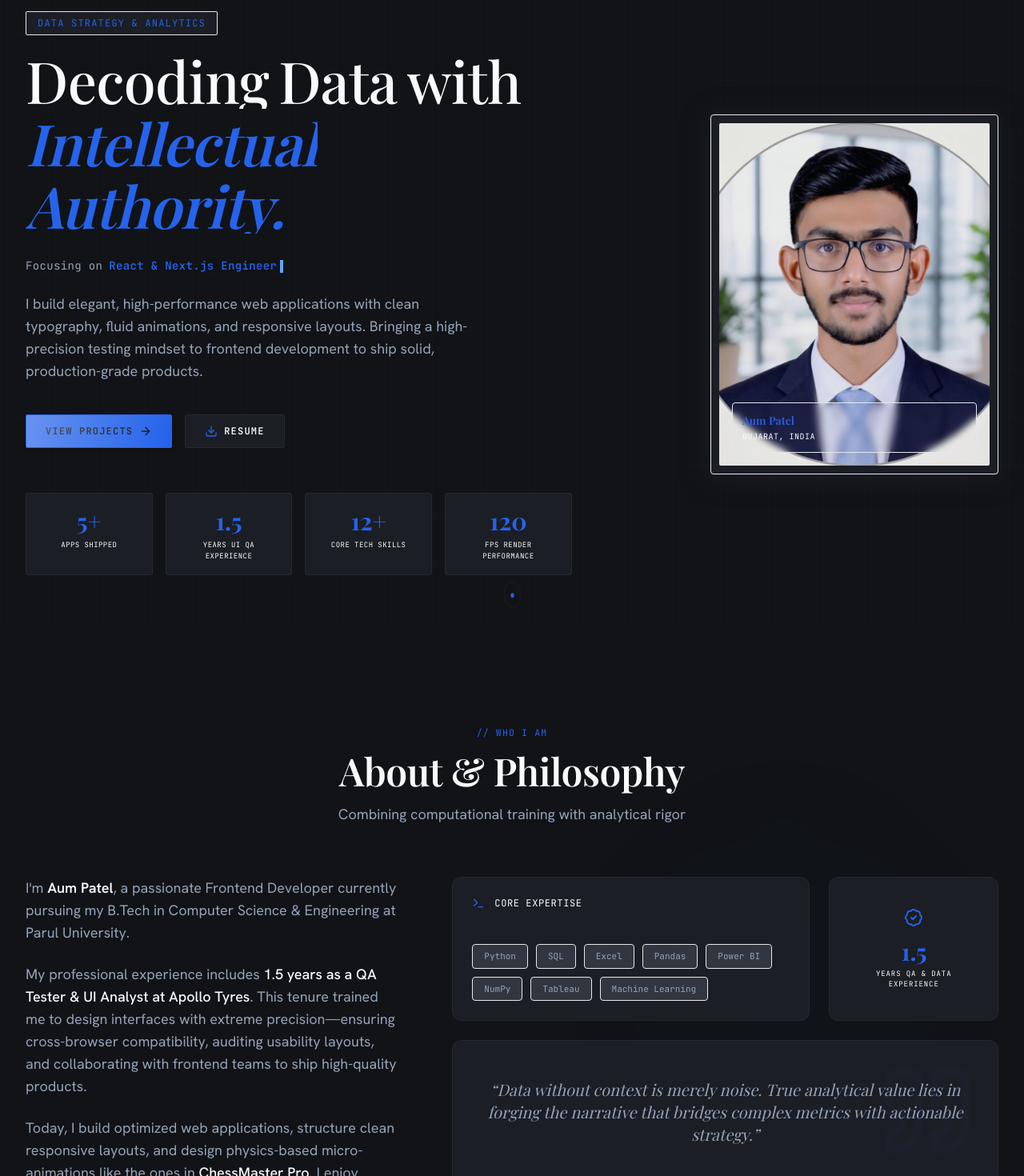
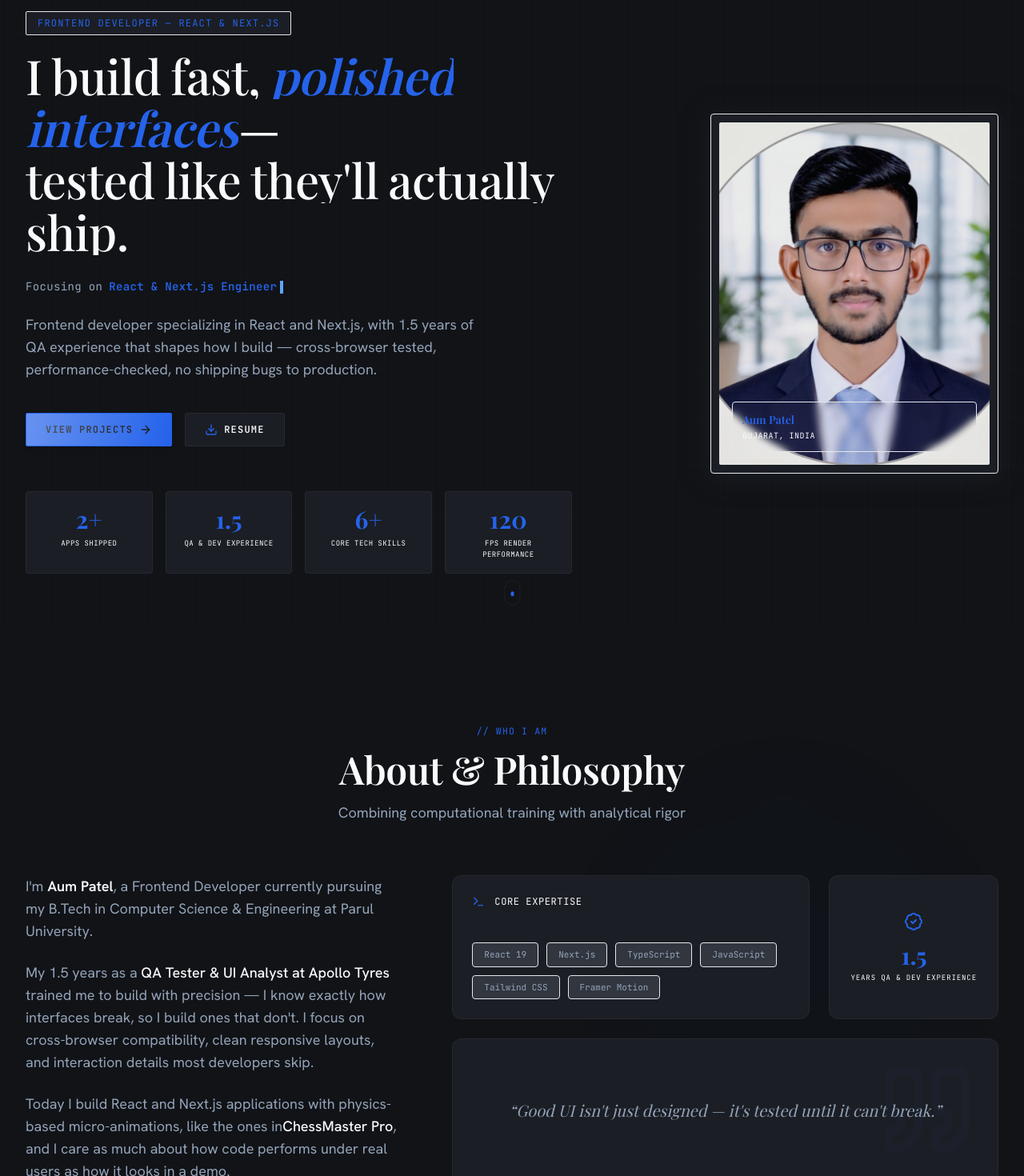
Before and after one commit to aum-patel14/aum-patel-portfolio, a Next.js app: page / in a window 1280 px wide. Shown: the part 80-1550 px from the top of the page at 80% size. Built offline with nearby package versions, Linux system fonts and the light colour scheme; no server answers.

Commit message:
refactor: reposition portfolio identity to dedicated Frontend Developer React & Next.js

```diff
--- a/app/layout.tsx
+++ b/app/layout.tsx
@@ -27,9 +27,9 @@ const siteUrl = process.env.NEXT_PUBLIC_SITE_URL || 'https://aumpatel.dev'
 
 export const metadata: Metadata = {
   metadataBase: new URL(siteUrl),
-  title: 'Aum Patel | Frontend Developer — High-Performance Interfaces',
+  title: 'Aum Patel | Frontend Developer — React & Next.js',
   description:
-    'Aum Patel — Frontend Developer from Gujarat, India. Specializing in TypeScript, React, Next.js, Tailwind CSS, and Framer Motion. Building clean, high-performance web applications.',
+    'Aum Patel — Frontend Developer from Gujarat, India. Building fast, polished web applications with React, Next.js, TypeScript, and Tailwind CSS. QA-tested, production-ready UI.',
   keywords: [
     'Aum Patel',
     'Frontend Developer',
@@ -47,18 +47,18 @@ export const metadata: Metadata = {
   creator: 'Aum Patel',
   openGraph: {
     type: 'website',
-    title: 'Check out my portfolio! 🚀 | Aum Patel',
+    title: 'Aum Patel | Frontend Developer — React & Next.js',
     description:
-      'Frontend Developer — Crafting high-performance, beautiful web applications with TypeScript, React & Next.js.',
+      'Aum Patel — Frontend Developer from Gujarat, India. Building fast, polished web applications with React, Next.js, TypeScript, and Tailwind CSS. QA-tested, production-ready UI.',
     siteName: 'Aum Patel Portfolio',
     locale: 'en_US',
     url: siteUrl,
   },
   twitter: {
     card: 'summary_large_image',
-    title: 'Aum Patel | Frontend Developer',
+    title: 'Aum Patel | Frontend Developer — React & Next.js',
     description:
-      'Frontend Developer — TypeScript · React · Next.js · TailwindCSS · Animation',
+      'Aum Patel — Frontend Developer from Gujarat, India. Building fast, polished web applications with React, Next.js, TypeScript, and Tailwind CSS. QA-tested, production-ready UI.',
     creator: '@aumpatel',
   },
   robots: {
--- a/components/About.tsx
+++ b/components/About.tsx
@@ -36,17 +36,18 @@ export default function About() {
               className="space-y-6 text-text-secondary text-base sm:text-lg leading-relaxed font-sans"
             >
               <p>
-                I&apos;m <span className="text-text-primary font-semibold">Aum Patel</span>, a passionate
-                Frontend Developer currently pursuing my B.Tech in Computer Science & Engineering at Parul University.
+                I&apos;m <span className="text-text-primary font-semibold">Aum Patel</span>, a Frontend
+                Developer currently pursuing my B.Tech in Computer Science & Engineering at Parul University.
               </p>
               <p>
-                My professional experience includes <span className="text-text-primary font-medium">1.5 years as a QA Tester & UI Analyst at Apollo Tyres</span>.
-                This tenure trained me to design interfaces with extreme precision—ensuring cross-browser compatibility, auditing usability layouts, and collaborating with frontend teams to ship high-quality products.
+                My 1.5 years as a <span className="text-text-primary font-medium">QA Tester & UI Analyst at Apollo Tyres</span> trained
+                me to build with precision — I know exactly how interfaces break, so I build ones that don&apos;t.
+                I focus on cross-browser compatibility, clean responsive layouts, and interaction details most developers skip.
               </p>
               <p>
-                Today, I build optimized web applications, structure clean responsive layouts, and design physics-based
-                micro-animations like the ones in <span className="text-text-primary font-medium">ChessMaster Pro</span>. I enjoy working at
-                the intersection of layout architecture, clean code, and interactive visual aesthetics.
+                Today I build React and Next.js applications with physics-based micro-animations, like the ones in
+                <span className="text-text-primary font-medium">ChessMaster Pro</span>, and I care as much about how code performs
+                under real users as how it looks in a demo.
               </p>
             </motion.div>
           </div>
@@ -70,7 +71,7 @@ export default function About() {
                   </h3>
                 </div>
                 <div className="flex flex-wrap gap-2.5">
-                  {['Python', 'SQL', 'Excel', 'Pandas', 'Power BI', 'NumPy', 'Tableau', 'Machine Learning'].map((tech) => (
+                  {['React 19', 'Next.js', 'TypeScript', 'JavaScript', 'Tailwind CSS', 'Framer Motion'].map((tech) => (
                     <span
                       key={tech}
                       className="bg-surface-container-high px-3.5 py-1.5 font-mono text-[11px] text-text-secondary rounded border border-border/40 hover:border-primary/30 transition-all duration-300"
@@ -92,7 +93,7 @@ export default function About() {
                 <Verified className="w-6 h-6 text-primary mb-3" />
                 <h4 className="font-serif text-3xl font-bold text-primary mb-1">1.5</h4>
                 <p className="font-mono text-[9px] tracking-widest uppercase text-on-surface-variant">
-                  Years QA & Data Experience
+                  Years QA & Dev Experience
                 </p>
               </motion.div>
 
@@ -109,7 +110,7 @@ export default function About() {
                 </div>
 
                 <p className="font-serif text-lg md:text-xl text-text-secondary italic leading-relaxed relative z-10 text-center max-w-2xl mx-auto">
-                  &ldquo;Data without context is merely noise. True analytical value lies in forging the narrative that bridges complex metrics with actionable strategy.&rdquo;
+                  &ldquo;Good UI isn&apos;t just designed — it&apos;s tested until it can&apos;t break.&rdquo;
                 </p>
               </motion.div>
 
--- a/components/Contact.tsx
+++ b/components/Contact.tsx
@@ -91,7 +91,7 @@ export default function Contact() {
                 </div>
               </div>
               <p className="text-text-secondary text-sm leading-relaxed">
-                Looking to expand my analytical footprint. Actively seeking full-time junior positions, internships, or consultancy roles globally.
+                Actively seeking full-time Frontend Developer positions, junior UI engineering roles, or internships globally.
               </p>
             </div>
 
--- a/components/Footer.tsx
+++ b/components/Footer.tsx
@@ -73,7 +73,7 @@ export default function Footer() {
               Get in Touch
             </h4>
             <p className="text-text-secondary text-sm mb-4 font-sans">
-              Open to internship opportunities and data strategy roles.
+              Open to internship opportunities, frontend development positions, and freelance projects.
             </p>
             <a
               href={`mailto:${personalInfo.email}`}
--- a/components/Hero.tsx
+++ b/components/Hero.tsx
@@ -117,27 +117,45 @@ export default function Hero() {
               transition={{ duration: 0.5, delay: 0.1 }}
             >
               <span className="font-mono text-xs uppercase tracking-widest text-primary border border-primary/20 px-3.5 py-1.5 rounded-sm bg-surface-container-low">
-                Data Strategy & Analytics
+                Frontend Developer — React & Next.js
               </span>
             </motion.div>
 
             {/* Main Editorial Heading Reveal */}
-            <h1 className="font-serif text-4xl sm:text-5xl lg:text-7xl font-medium leading-[1.1] text-text-primary">
+            <h1 className="font-serif text-3xl sm:text-4xl lg:text-6xl font-medium leading-[1.15] text-text-primary">
               <span className="inline-block overflow-hidden mr-3">
-                <span className="hero-title-word inline-block opacity-0">Decoding</span>
+                <span className="hero-title-word inline-block opacity-0">I</span>
               </span>
               <span className="inline-block overflow-hidden mr-3">
-                <span className="hero-title-word inline-block opacity-0">Data</span>
+                <span className="hero-title-word inline-block opacity-0">build</span>
               </span>
               <span className="inline-block overflow-hidden mr-3">
-                <span className="hero-title-word inline-block opacity-0">with</span>
+                <span className="hero-title-word inline-block opacity-0">fast,</span>
               </span>
-              <br />
               <span className="inline-block overflow-hidden mr-3 text-primary italic font-semibold">
-                <span className="hero-title-word inline-block opacity-0">Intellectual</span>
+                <span className="hero-title-word inline-block opacity-0">polished</span>
               </span>
-              <span className="inline-block overflow-hidden text-primary italic font-semibold">
-                <span className="hero-title-word inline-block opacity-0">Authority.</span>
+              <span className="inline-block overflow-hidden text-primary italic font-semibold text-primary">
+                <span className="hero-title-word inline-block opacity-0">interfaces</span>
+              </span>
+              <span className="inline-block overflow-hidden mr-3">
+                <span className="hero-title-word inline-block opacity-0">—</span>
+              </span>
+              <br className="hidden sm:inline" />
+              <span className="inline-block overflow-hidden mr-3">
+                <span className="hero-title-word inline-block opacity-0">tested</span>
+              </span>
+              <span className="inline-block overflow-hidden mr-3">
+                <span className="hero-title-word inline-block opacity-0">like</span>
+              </span>
+              <span className="inline-block overflow-hidden mr-3">
+                <span className="hero-title-word inline-block opacity-0">they&apos;ll</span>
+              </span>
+              <span className="inline-block overflow-hidden mr-3">
+                <span className="hero-title-word inline-block opacity-0">actually</span>
+              </span>
+              <span className="inline-block overflow-hidden">
+                <span className="hero-title-word inline-block opacity-0">ship.</span>
               </span>
             </h1>
 
@@ -155,16 +173,15 @@ export default function Hero() {
               </span>
             </motion.div>
 
-            {/* Description */}
             <motion.p
               initial={{ opacity: 0, y: 15 }}
               animate={{ opacity: 1, y: 0 }}
               transition={{ duration: 0.5, delay: 0.4 }}
               className="text-text-secondary text-base sm:text-lg leading-relaxed max-w-xl"
             >
-              I build elegant, high-performance web applications with clean typography,
-              fluid animations, and responsive layouts. Bringing a high-precision testing
-              mindset to frontend development to ship solid, production-grade products.
+              Frontend developer specializing in React and Next.js, with 1.5 years of QA
+              experience that shapes how I build — cross-browser tested, performance-checked,
+              no shipping bugs to production.
             </motion.p>
 
             {/* Action Buttons with Shimmer Hover Effects */}
--- a/components/Resume.tsx
+++ b/components/Resume.tsx
@@ -58,7 +58,7 @@ export default function Resume() {
               <div className="mb-5">
                 <div className="h-3 rounded-sm mb-3.5 w-20 bg-primary/10" />
                 <div className="flex flex-wrap gap-2">
-                  {['Python', 'SQL', 'Power BI', 'Tableau', 'Excel', 'Pandas', 'NumPy', 'Statistics'].map(s => (
+                  {['React', 'Next.js', 'TypeScript', 'Tailwind CSS', 'Framer Motion', 'Git', 'REST APIs', 'Cross-Browser QA'].map(s => (
                     <div key={s} className="h-5 px-2 rounded-sm bg-surface-container border border-border flex items-center">
                       <span className="text-[10px] font-mono text-text-secondary">{s}</span>
                     </div>
--- a/components/ui/AnimatedCounter.tsx
+++ b/components/ui/AnimatedCounter.tsx
@@ -12,7 +12,7 @@ interface AnimatedCounterProps {
 export default function AnimatedCounter({ value, suffix = '', duration = 1.5, decimals = 0 }: AnimatedCounterProps) {
   const [count, setCount] = useState(0)
   const ref = useRef<HTMLSpanElement>(null)
-  const isInView = useInView(ref, { once: true, margin: '-50px' })
+  const isInView = useInView(ref, { once: true })
 
   useEffect(() => {
     if (isInView) {
@@ -28,7 +28,7 @@ export default function AnimatedCounter({ value, suffix = '', duration = 1.5, de
   }, [isInView, value, duration, decimals])
 
   return (
-    <span ref={ref} className="tabular-nums">
+    <span ref={ref} className="tabular-nums inline-block">
       {decimals > 0 ? count.toFixed(decimals) : count}
       {suffix}
     </span>
--- a/lib/data.ts
+++ b/lib/data.ts
@@ -12,9 +12,9 @@ export const personalInfo = {
 }
 
 export const heroStats = [
-  { value: '5+', label: 'Apps Shipped' },
-  { value: '1.5', label: 'Years UI QA Experience' },
-  { value: '12+', label: 'Core Tech Skills' },
+  { value: '2+', label: 'Apps Shipped' },
+  { value: '1.5', label: 'QA & Dev Experience' },
+  { value: '6+', label: 'Core Tech Skills' },
   { value: '120', label: 'FPS Render Performance' },
 ]
 
@@ -157,12 +157,12 @@ export const timeline: TimelineItem[] = [
     side: 'right',
   },
   {
-    year: '2026 & Beyond',
-    title: 'Target: Dedicated Frontend Developer',
-    subtitle: 'Professional Goal',
-    description: 'Leveraging my detail-oriented UI QA background from Apollo Tyres and strong React/Next.js foundation to land a high-impact Frontend Developer or UI Engineer role.',
-    tags: ['React Developer', 'UI Engineer', 'Next.js specialist', 'Full-time'],
-    type: 'future',
+    year: 'Now',
+    title: 'Now — Frontend Developer, open for freelance & full-time work',
+    subtitle: 'Freelance & Full-time',
+    description: 'Leveraging my detail-oriented UI QA background from Apollo Tyres and strong React/Next.js foundation to build scalable frontend applications, deliver custom web features, and optimize browser rendering.',
+    tags: ['React Developer', 'UI Engineer', 'Next.js specialist', 'Full-time', 'Freelance'],
+    type: 'experience',
     side: 'left',
   },
 ]
```
Also changed, not shown: components/Experience.tsx (+5 -5 lines).
